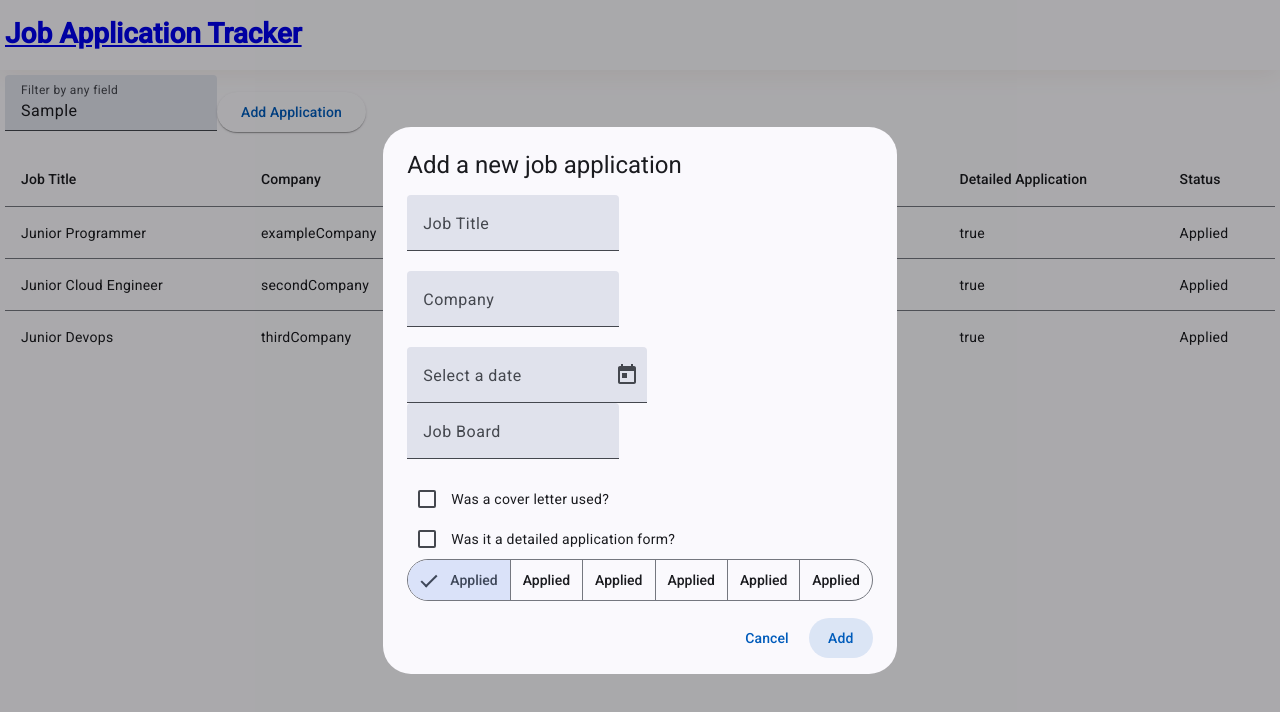
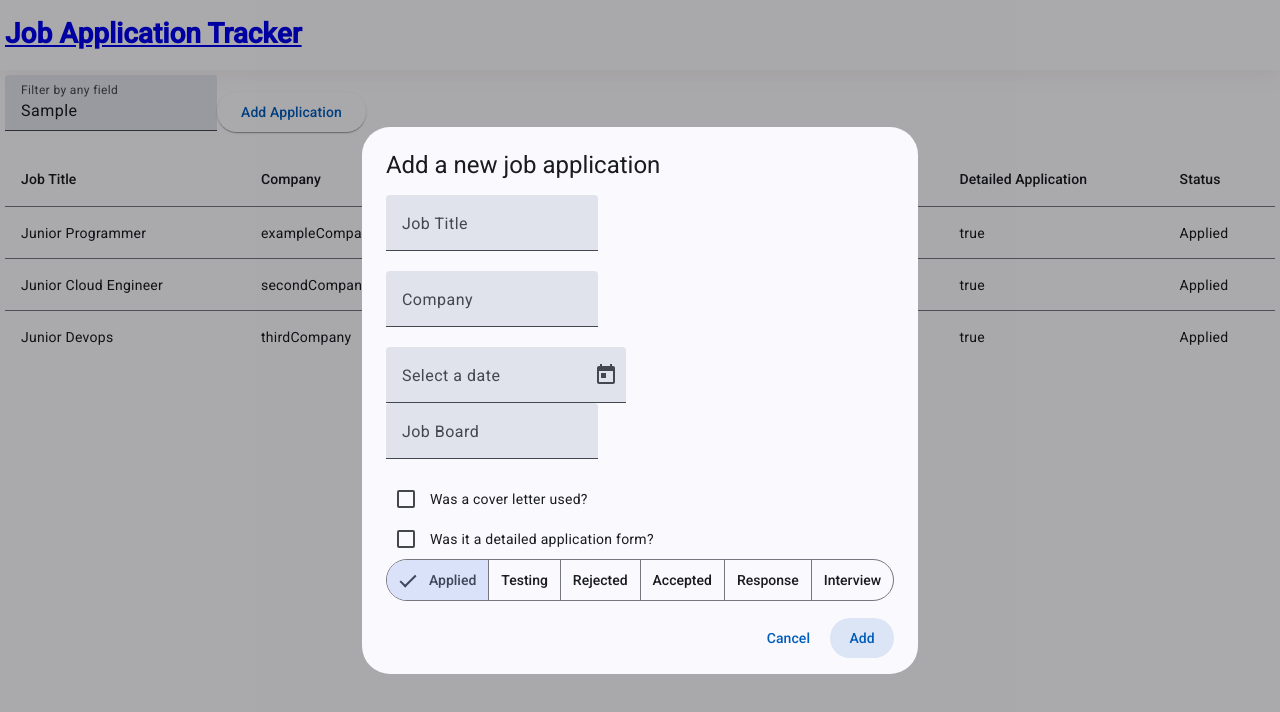
Before and after one commit to Jo53f/angular-jobApplicationTracker, an Angular app: page / in a window 1280 px wide. Both pictures are taken after typing "Sample" into the empty fields and a click on the button "Add Application". Shown: the top 712 px of the page. Built offline with nearby package versions, Linux system fonts and the light colour scheme.

Commit message:
Corrected application status labels

```diff
--- a/src/app/application-dialog/application-dialog.html
+++ b/src/app/application-dialog/application-dialog.html
@@ -37,11 +37,11 @@
     <br>
     <mat-button-toggle-group [formControl]="currentStatus">
         <mat-button-toggle value=Applied>Applied</mat-button-toggle>
-        <mat-button-toggle value=Testing>Applied</mat-button-toggle>
-        <mat-button-toggle value=Rejected>Applied</mat-button-toggle>
-        <mat-button-toggle value=Accepted>Applied</mat-button-toggle>
-        <mat-button-toggle value=Response>Applied</mat-button-toggle>
-        <mat-button-toggle value=Interview>Applied</mat-button-toggle>
+        <mat-button-toggle value=Testing>Testing</mat-button-toggle>
+        <mat-button-toggle value=Rejected>Rejected</mat-button-toggle>
+        <mat-button-toggle value=Accepted>Accepted</mat-button-toggle>
+        <mat-button-toggle value=Response>Response</mat-button-toggle>
+        <mat-button-toggle value=Interview>Interview</mat-button-toggle>
     </mat-button-toggle-group>
 
 </mat-dialog-content>
```
